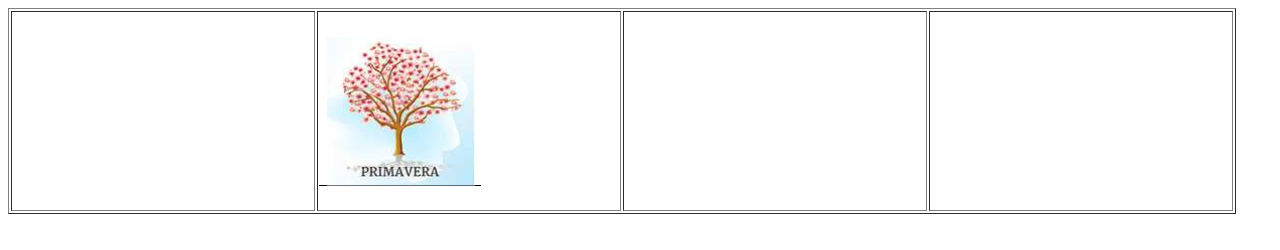
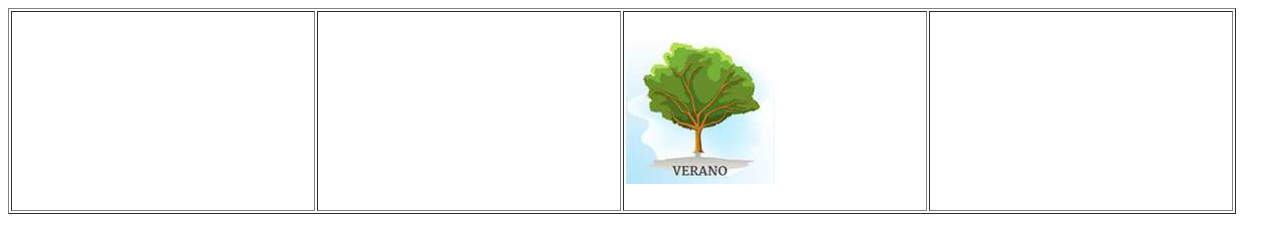
Before and after one commit to eeralexito/ejercicioGit, a plain HTML site: page index.html in a window 1280 px wide. Drawn offline with Linux system fonts and the light colour scheme.

Commit message:
soloVERANO

```diff
--- a/index.html
+++ b/index.html
@@ -17,9 +17,9 @@
             <td class="fotos">
             </td>
             <td class="fotos">
-                <img src="img/Primavera.PNG" alt="Foto Primavera">
             </td>
             <td class="fotos">
+                <img src="img/Verano.PNG" alt="Foto Verano">
             </td>
             <td class="fotos">
             </td>
```
